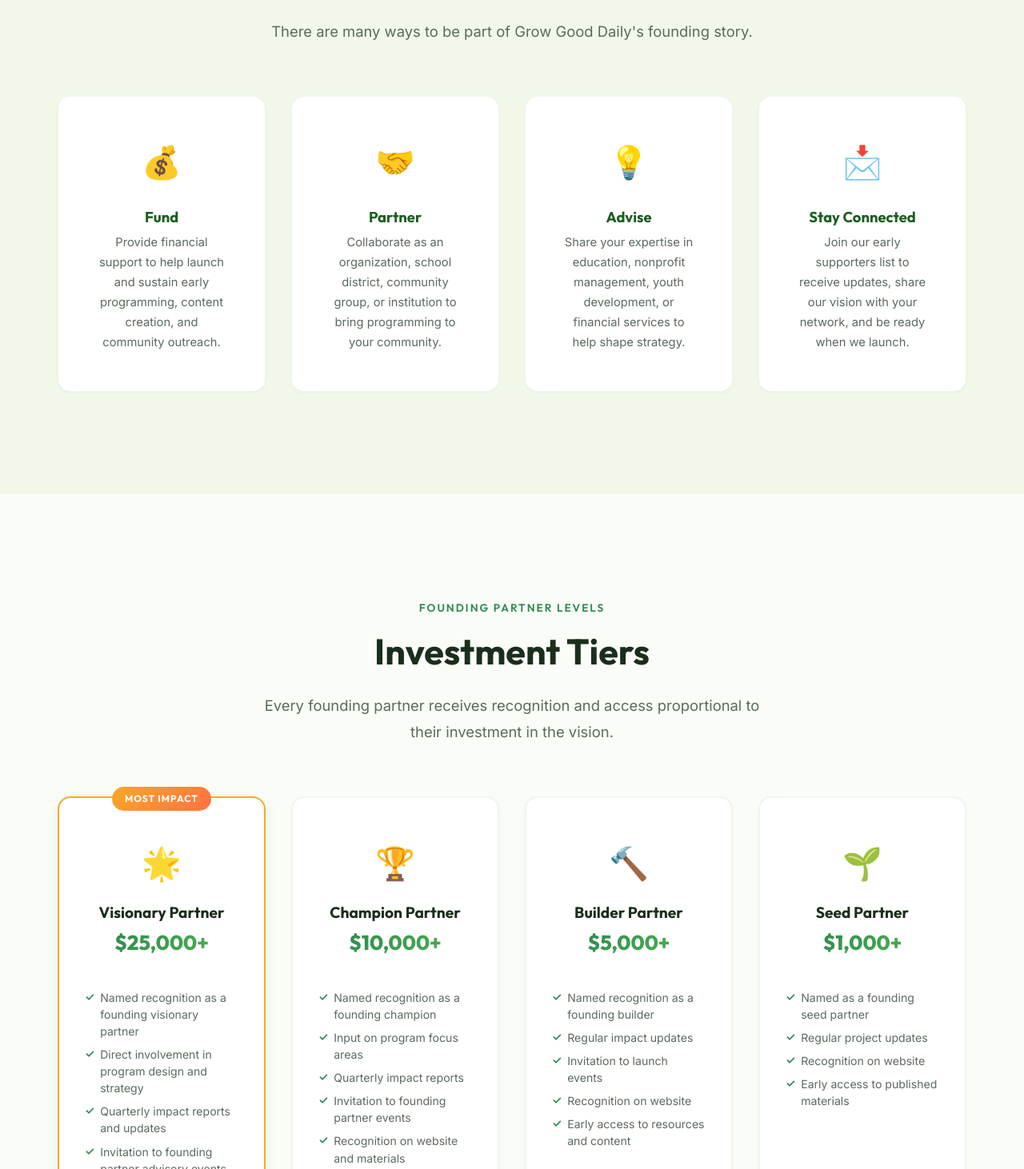
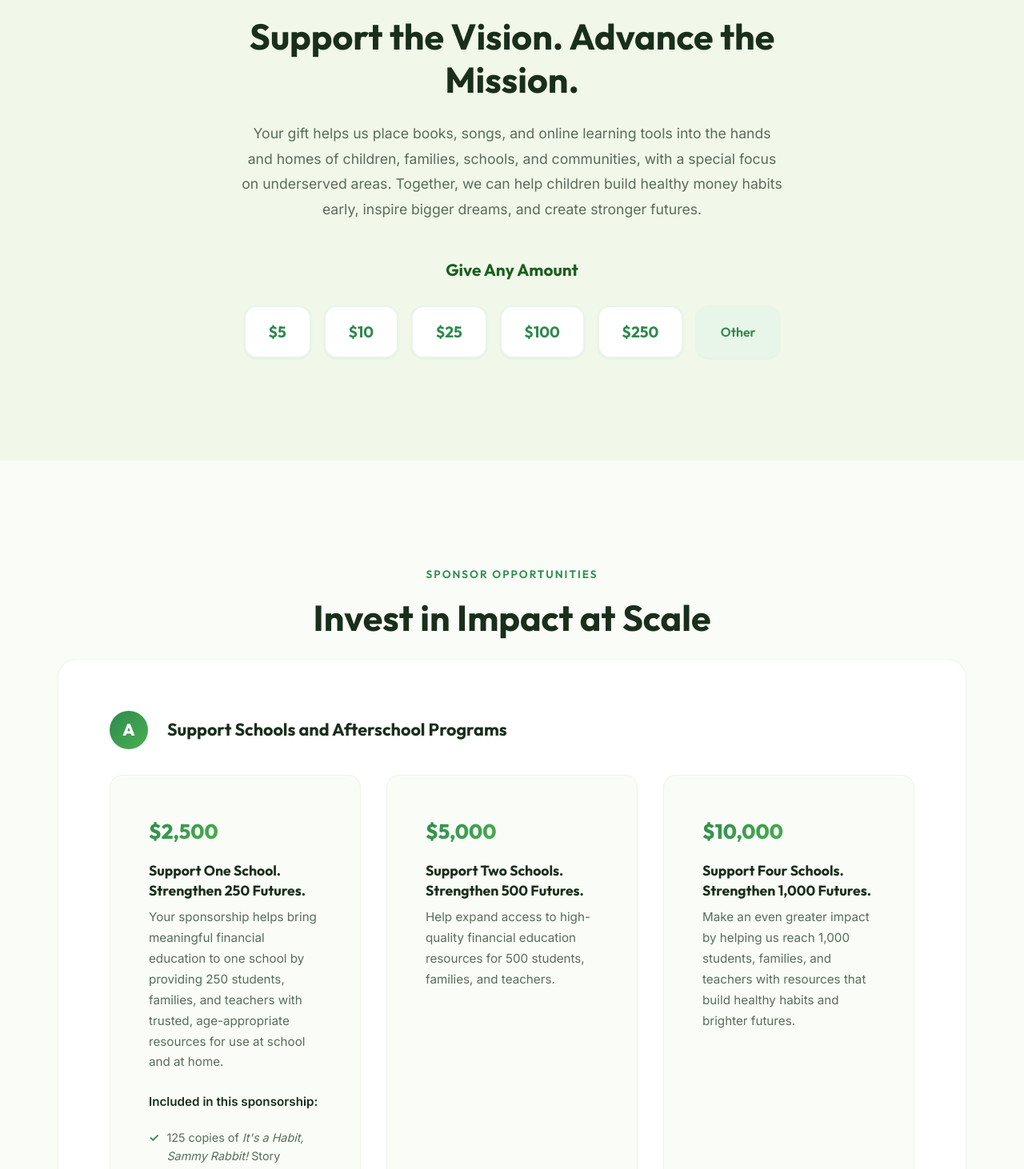
Before and after one commit to HMCJPG/GrowGoodDaily, a React (Vite) app: page /founding-partners in a window 1280 px wide. Shown: the part 1328-2790 px from the top of the page at 80% size. Built offline with nearby package versions, Linux system fonts and the light colour scheme.

Commit message:
changes added

```diff
--- a/src/pages/AboutPage.jsx
+++ b/src/pages/AboutPage.jsx
@@ -38,7 +38,7 @@
           <AnimatedSection>
             <div className="about-statement">
               <span className="section__label">Vision Statement</span>
-              <h2 className="section__title">Our Vision</h2>
+              <h2 className="section__title"><Link to="/vision" style={{color: 'inherit'}}>Our Vision</Link></h2>
               <p className="about-statement__text">
                 A world where every child, regardless of zip code, grows up with early access to the knowledge, habits, and opportunities to build financial confidence, pursue their dreams, and create a secure and independent future.
               </p>
@@ -122,6 +122,7 @@
           <AnimatedSection>
             <div className="about-profile">
               <div className="about-profile__image">
+                <img src="/images/founder-portrait.png" alt="Sam X Renick, Founder of Grow Good Daily" />
                 <div className="about-profile__badges">
                   <span className="about-badge">25+ Years in Financial Education</span>
                   <span className="about-badge">Creator of Sammy Rabbit</span>
--- a/src/pages/FoundingPartnersPage.jsx
+++ b/src/pages/FoundingPartnersPage.jsx
@@ -3,55 +3,7 @@
 import './FoundingPartnersPage.css';
 
 export default function FoundingPartnersPage() {
-  const tiers = [
-    {
-      name: 'Visionary Partner',
-      amount: '$25,000+',
-      icon: '🌟',
-      benefits: [
-        'Named recognition as a founding visionary partner',
-        'Direct involvement in program design and strategy',
-        'Quarterly impact reports and updates',
-        'Invitation to founding partner advisory events',
-        'Featured recognition across all platforms',
-      ],
-    },
-    {
-      name: 'Champion Partner',
-      amount: '$10,000+',
-      icon: '🏆',
-      benefits: [
-        'Named recognition as a founding champion',
-        'Input on program focus areas',
-        'Quarterly impact reports',
-        'Invitation to founding partner events',
-        'Recognition on website and materials',
-      ],
-    },
-    {
-      name: 'Builder Partner',
-      amount: '$5,000+',
-      icon: '🔨',
-      benefits: [
-        'Named recognition as a founding builder',
-        'Regular impact updates',
-        'Invitation to launch events',
-        'Recognition on website',
-        'Early access to resources and content',
-      ],
-    },
-    {
-      name: 'Seed Partner',
-      amount: '$1,000+',
-      icon: '🌱',
-      benefits: [
-        'Named as a founding seed partner',
-        'Regular project updates',
-        'Recognition on website',
-        'Early access to published materials',
-      ],
-    },
-  ];
+
 
   return (
     <main className="partners-page" id="founding-partners-page">
@@ -66,8 +18,13 @@
             Support the Mission. Grow the Impact.
           </h1>
           <p className="page-hero__subtitle animate-fade-up delay-2">
-            Whether you donate, sponsor or volunteer, every act of support helps children build healthier financial futures.
+            Whether you <a href="#donate-section" style={{color: 'inherit', textDecoration: 'underline'}}>donate</a>, <a href="#sponsorship-section" style={{color: 'inherit', textDecoration: 'underline'}}>sponsor</a> or <a href="#volunteer-section" style={{color: 'inherit', textDecoration: 'underline'}}>volunteer</a>, every act of support helps children build healthier financial futures.
           </p>
+          <div className="btn-group animate-fade-up delay-3" style={{ marginTop: 'var(--space-md)', justifyContent: 'center' }}>
+            <a href="#donate-section" className="btn btn--white">Donate</a>
+            <a href="#sponsorship-section" className="btn btn--white">Sponsor</a>
+            <a href="#volunteer-section" className="btn btn--white">Volunteer</a>
+          </div>
         </div>
       </section>
 
@@ -89,101 +46,8 @@
         </div>
       </section>
 
-      {/* Ways to Support */}
-      <section className="section section--alt" id="partners-ways">
-        <div className="container">
-          <AnimatedSection className="text-center">
-            <span className="section__label">Ways to Support</span>
-            <h2 className="section__title">Choose How You Want to Help</h2>
-            <p className="section__subtitle">
-              There are many ways to be part of Grow Good Daily's founding story.
-            </p>
-          </AnimatedSection>
-          <div className="partners-ways__grid">
-            <AnimatedSection className="partners-way" delay={0.1}>
-              <div className="partners-way__icon">💰</div>
-              <h3>Fund</h3>
-              <p>Provide financial support to help launch and sustain early programming, content creation, and community outreach.</p>
-            </AnimatedSection>
-            <AnimatedSection className="partners-way" delay={0.2}>
-              <div className="partners-way__icon">🤝</div>
-              <h3>Partner</h3>
-              <p>Collaborate as an organization, school district, community group, or institution to bring programming to your community.</p>
-            </AnimatedSection>
-            <AnimatedSection className="partners-way" delay={0.3}>
-              <div className="partners-way__icon">💡</div>
-              <h3>Advise</h3>
-              <p>Share your expertise in education, nonprofit management, youth development, or financial services to help shape strategy.</p>
-            </AnimatedSection>
-            <AnimatedSection className="partners-way" delay={0.4}>
-              <div className="partners-way__icon">📩</div>
-              <h3>Stay Connected</h3>
-              <p>Join our early supporters list to receive updates, share our vision with your network, and be ready when we launch.</p>
-            </AnimatedSection>
-          </div>
-        </div>
-      </section>
-
-      {/* Partnership Tiers */}
-      <section className="section" id="partners-tiers">
-        <div className="container">
-          <AnimatedSection className="text-center">
-            <span className="section__label">Founding Partner Levels</span>
-            <h2 className="section__title">Investment Tiers</h2>
-            <p className="section__subtitle">
-              Every founding partner receives recognition and access proportional to their investment in the vision.
-            </p>
-          </AnimatedSection>
-          <div className="partners-tiers__grid">
-            {tiers.map((tier, i) => (
-              <AnimatedSection key={i} className={`partners-tier ${i === 0 ? 'partners-tier--featured' : ''}`} delay={i * 0.1}>
-                <div className="partners-tier__icon">{tier.icon}</div>
-                <h3 className="partners-tier__name">{tier.name}</h3>
-                <span className="partners-tier__amount">{tier.amount}</span>
-                <ul className="partners-tier__benefits">
-                  {tier.benefits.map((benefit, j) => (
-                    <li key={j}>{benefit}</li>
-                  ))}
-                </ul>
-                <Link to="/contact?interest=funding" className="btn btn--primary partners-tier__btn" id={`tier-cta-${i}`}>
-                  Get Started
-                </Link>
-              </AnimatedSection>
-            ))}
-          </div>
-        </div>
-      </section>
-
-      {/* Year One Goals */}
-      <section className="section section--dark" id="partners-goals">
-        <div className="container text-center">
-          <AnimatedSection>
-            <span className="section__label">Year One</span>
-            <h2 className="section__title">What Your Support Makes Possible</h2>
-          </AnimatedSection>
-          <div className="partners-goals__grid">
-            <AnimatedSection className="partners-goal" delay={0.1}>
-              <span className="partners-goal__num">100,000</span>
-              <span className="partners-goal__label">Books and curricula given away</span>
-            </AnimatedSection>
-            <AnimatedSection className="partners-goal" delay={0.2}>
-              <span className="partners-goal__num">10,000</span>
-              <span className="partners-goal__label">Classrooms and organizations reached</span>
-            </AnimatedSection>
-            <AnimatedSection className="partners-goal" delay={0.3}>
-              <span className="partners-goal__num">100</span>
-              <span className="partners-goal__label">Student workforce opportunities created</span>
-            </AnimatedSection>
-            <AnimatedSection className="partners-goal" delay={0.4}>
-              <span className="partners-goal__num">1000s</span>
-              <span className="partners-goal__label">Families empowered nationwide</span>
-            </AnimatedSection>
-          </div>
-        </div>
-      </section>
-
       {/* Donate */}
-      <section className="section donate-section" id="donate-section">
+      <section className="section section--alt donate-section" id="donate-section">
         <div className="container container--narrow text-center">
           <AnimatedSection>
             <span className="section__label">Donate</span>
@@ -209,10 +73,10 @@
       </section>
 
       {/* Sponsorship Opportunities */}
-      <section className="section section--alt sponsorship-section" id="sponsorship-section">
+      <section className="section sponsorship-section" id="sponsorship-section">
         <div className="container">
           <AnimatedSection className="text-center">
-            <span className="section__label">Sponsorship Opportunities</span>
+            <span className="section__label">Sponsor Opportunities</span>
             <h2 className="section__title">Invest in Impact at Scale</h2>
           </AnimatedSection>
 
@@ -360,11 +224,39 @@
         </div>
       </section>
 
+      {/* Year One Goals */}
+      <section className="section section--dark" id="partners-goals">
+        <div className="container text-center">
+          <AnimatedSection>
+            <span className="section__label">Year One</span>
+            <h2 className="section__title">What Your Support Makes Possible</h2>
+          </AnimatedSection>
+          <div className="partners-goals__grid">
+            <AnimatedSection className="partners-goal" delay={0.1}>
+              <span className="partners-goal__num">100,000</span>
+              <span className="partners-goal__label">Books and curricula given away</span>
+            </AnimatedSection>
+            <AnimatedSection className="partners-goal" delay={0.2}>
+              <span className="partners-goal__num">10,000</span>
+              <span className="partners-goal__label">Classrooms and organizations reached</span>
+            </AnimatedSection>
+            <AnimatedSection className="partners-goal" delay={0.3}>
+              <span className="partners-goal__num">100</span>
+              <span className="partners-goal__label">Student workforce opportunities created</span>
+            </AnimatedSection>
+            <AnimatedSection className="partners-goal" delay={0.4}>
+              <span className="partners-goal__num">1000s</span>
+              <span className="partners-goal__label">Families empowered nationwide</span>
+            </AnimatedSection>
+          </div>
+        </div>
+      </section>
+
       {/* CTA */}
       <section className="section section--warm text-center" id="partners-cta">
         <div className="container container--narrow">
           <AnimatedSection>
-            <h2 className="section__title">Ready to Be a Founding Partner?</h2>
+            <h2 className="section__title">Ready to Be a Founding Supporter?</h2>
             <p className="section__subtitle" style={{ margin: '0 auto var(--space-2xl)' }}>
               Reach out today. Let's start a conversation about how you can be part of the founding story.
             </p>
```
Also changed, not shown: src/components/Header.css (+46 -0 lines), src/components/Header.jsx (+23 -3 lines), src/pages/ContactPage.jsx (+8 -8 lines).
